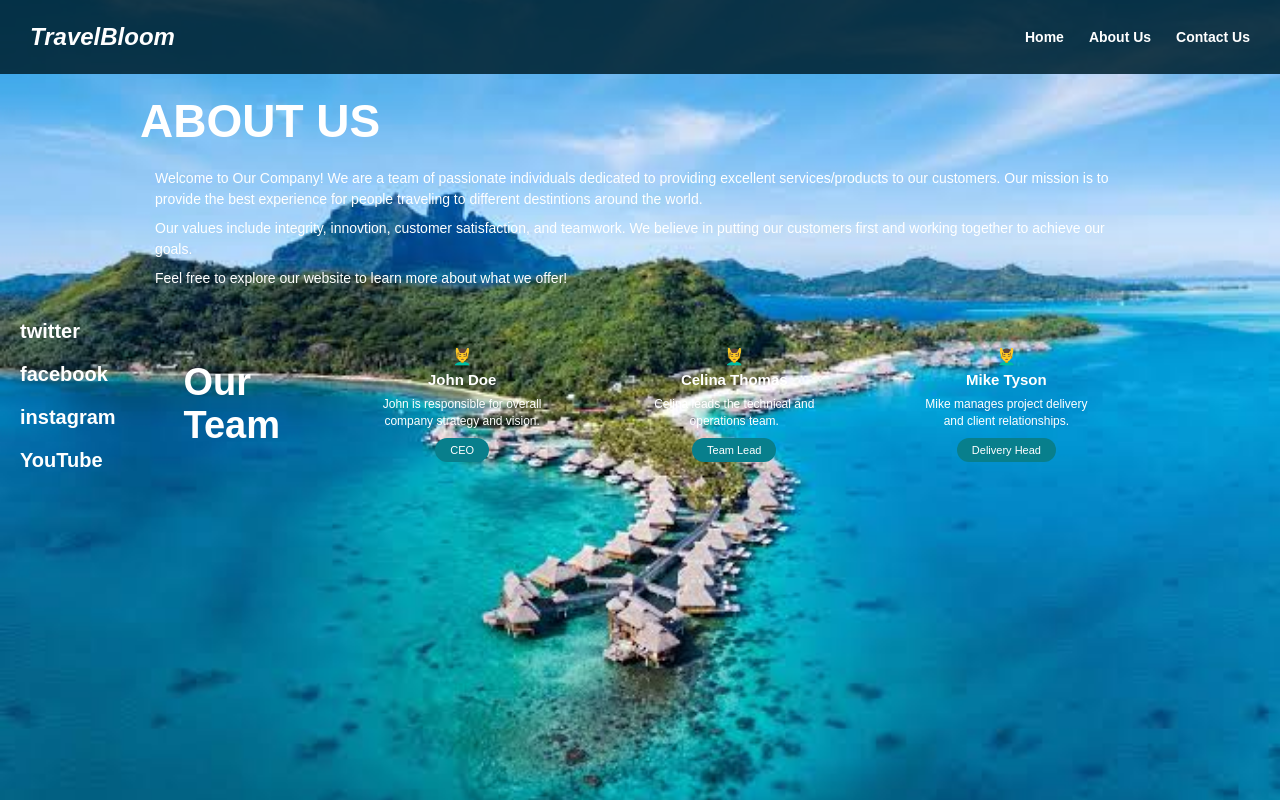
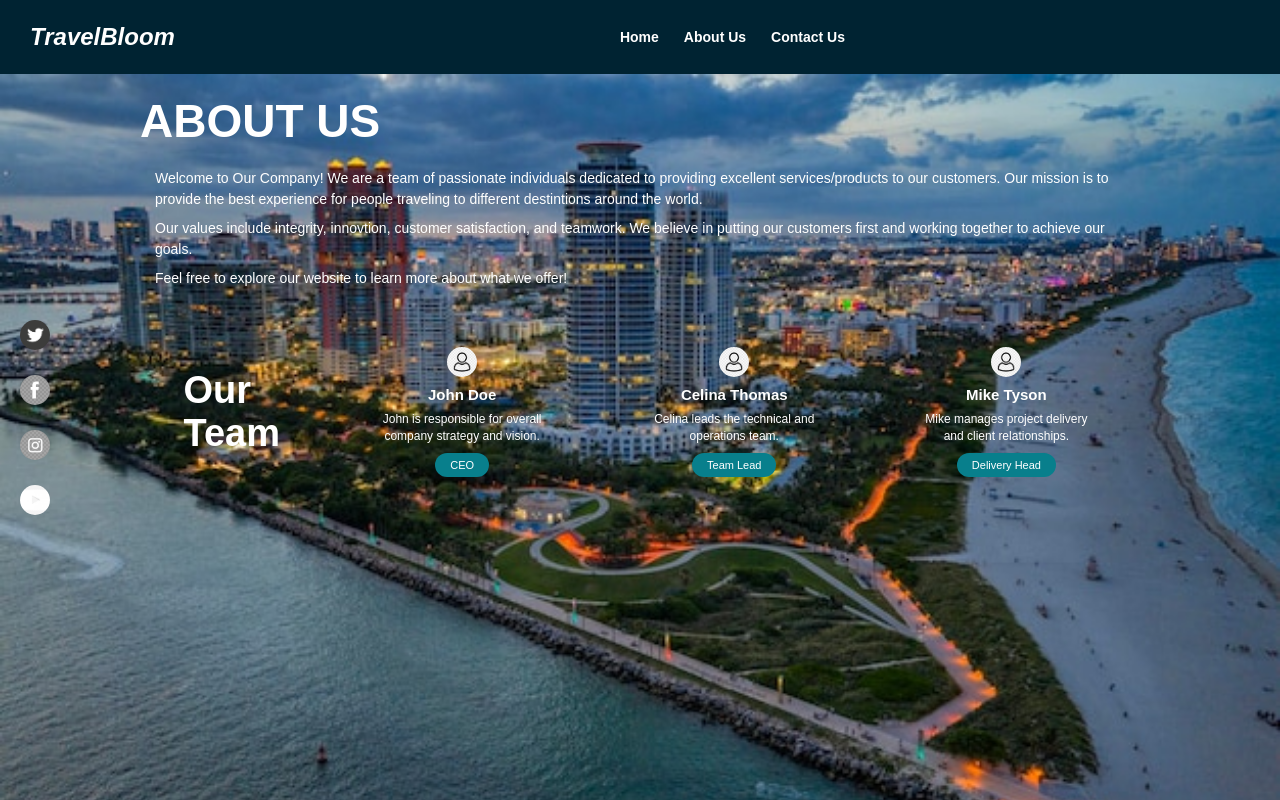
Before and after one commit to ShakirUllah-bj/travelRecommendation, a plain HTML site: page about_us.html in a window 1280 px wide. Drawn offline with Linux system fonts and the light colour scheme.

Commit message:
add icons to social links

```diff
--- a/about_us.html
+++ b/about_us.html
@@ -15,23 +15,36 @@
         <li><a href="about_us.html">About Us</a></li>
         <li><a href="contact_us.html">Contact Us</a></li>
       </ul>
+      <div></div>
     </nav>
 
     <!-- Social Media Sidebar -->
 
     <aside class="social-sidebar">
       <a href="https://twitter.com/" target="_blank" aria-label="Twitter"
-        >twitter</a
-      >
+        ><img
+          src="./images/social-icons/twitter.png"
+          title="Twitter"
+          alt="twitter"
+      /></a>
       <a href="https://facebook.com/" target="_blank" aria-label="Facebook"
-        >facebook</a
-      >
+        ><img
+          src="./images/social-icons/facebook.png"
+          title="Facebook"
+          alt="facebook"
+      /></a>
       <a href="https://instagram.com/" target="_blank" aria-label="Instagram"
-        >instagram</a
-      >
+        ><img
+          src="./images/social-icons/Instagram.jpg"
+          title="Instagram"
+          alt="instagram"
+      /></a>
       <a href="https://youtube.com/" target="_blank" aria-label="Youtube"
-        >YouTube</a
-      >
+        ><img
+          src="./images/social-icons/YouTube.jpg"
+          alt="Youtube"
+          title="Youtube"
+      /></a>
     </aside>
 
     <main class="about-container">
@@ -62,19 +75,25 @@
           Team
         </h2>
         <div class="team-member">
-          <div class="member-icom">💆‍♂️</div>
+          <div class="member-icon">
+            <img src="./images/social-icons/user1.jpg" alt="user icon" />
+          </div>
           <h3>John Doe</h3>
           <p>John is responsible for overall company strategy and vision.</p>
           <span>CEO</span>
         </div>
         <div class="team-member">
-          <div class="member-icom">💆‍♂️</div>
+          <div class="member-icon">
+            <img src="./images/social-icons/user1.jpg" alt="user icon" />
+          </div>
           <h3>Celina Thomas</h3>
           <p>Celina leads the technical and operations team.</p>
           <span>Team Lead</span>
         </div>
         <div class="team-member">
-          <div class="member-icom">💆‍♂️</div>
+          <div class="member-icon">
+            <img src="./images/social-icons/user1.jpg" alt="user icon" />
+          </div>
           <h3>Mike Tyson</h3>
           <p>Mike manages project delivery and client relationships.</p>
           <span>Delivery Head</span>
--- a/travel_recommendation.css
+++ b/travel_recommendation.css
@@ -2,7 +2,7 @@ body {
   font-family: Arial, Helvetica, sans-serif;
   margin: 0;
   background-color: #222;
-  background-image: url("./images/bora_beach_polynesia.jpg");
+  background-image: url("./images/social-icons/beach-city.jpg");
   background-size: cover;
   background-position: center;
   background-attachment: fixed;
@@ -14,7 +14,7 @@ nav {
   display: flex;
   align-items: center;
   justify-content: space-between;
-  background-color: rgba(0, 35, 50, 0.88);
+  background-color: rgb(0, 35, 50);
   padding: 12px 30px;
   gap: 20px;
   min-height: 50px;
@@ -42,6 +42,13 @@ nav ul a {
   color: white;
   font-size: 14px;
   font-weight: bold;
+}
+
+a img,
+.member-icon img {
+  border-radius: 50%;
+  width: 30px;
+  height: 30px;
 }
 
 nav ul a:hover {
```
Also changed, not shown: contact_us.html (+21 -8 lines), travel_recommendation.html (+20 -9 lines), images/social-icons/Instagram.jpg (added), images/social-icons/YouTube.jpg (added), images/social-icons/beach-city.jpg (added), images/social-icons/beach.jpg (added), images/social-icons/beach1.jpg (added), images/social-icons/facebook.png (added), images/social-icons/twitter.png (added), images/social-icons/user.jpg (added), images/social-icons/user1.jpg (added).
